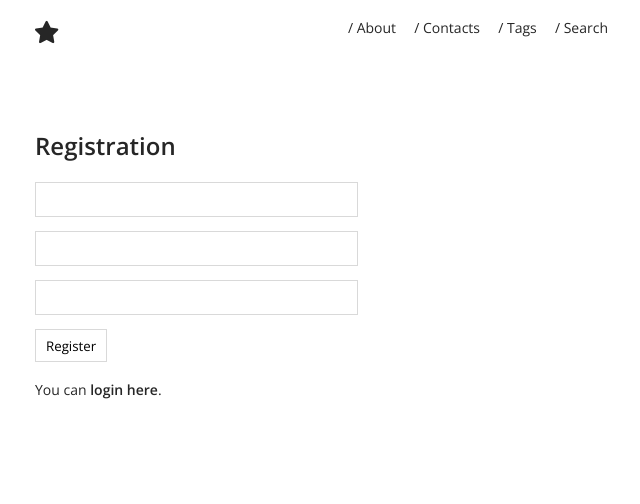
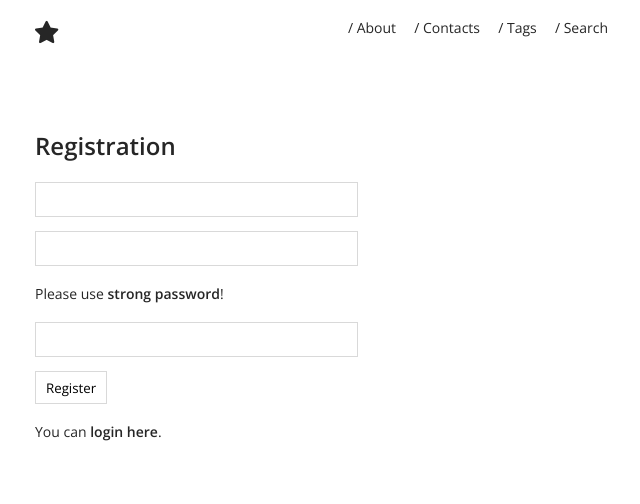
Before and after one commit to daGrevis/daGrevis.lv, a Django app: template dagrevis_lv/user/templates/registration.html in a window 1280 px wide. Shown: the top 504 px of the page, without its empty margins (103-743 px from the left). Run offline with Django 3.2, Linux system fonts and the light colour scheme; the template is opened without the code that fills it, so the values that code supplies are empty; style sheets or scripts are compiled from the project's sources; some libraries are stand-ins or nearby versions.

Commit message:
Fixed markup in forms and added note about strong password.

```diff
--- a/dagrevis_lv/user/templates/registration.html
+++ b/dagrevis_lv/user/templates/registration.html
@@ -10,21 +10,26 @@
         {{ form.non_field_errors }}
 
         {% csrf_token %}
+
         <p>
             <label>{{ form.username.label }}</label>
             <input name="{{ form.username.html_name }}" />
-            {{ form.username.errors }}
         </p>
+        {{ form.username.errors }}
+
         <p>
             <label>{{ form.password1.label }}</label>
             <input name="{{ form.password1.html_name }}" type="password" />
-            {{ form.password1.errors }}
         </p>
+        <p>Please use <a href="http://howsecureismypassword.net/">strong password</a>!</p>
+        {{ form.password1.errors }}
+
         <p>
             <label>{{ form.password2.label }}</label>
             <input name="{{ form.password2.html_name }}" type="password" />
-            {{ form.password2.errors }}
         </p>
+        {{ form.password2.errors }}
+
         <p>
             <button>{% trans "Register" %}</button>
         </p>
```
Also changed, not shown: dagrevis_lv/user/templates/login.html (+5 -2 lines).
